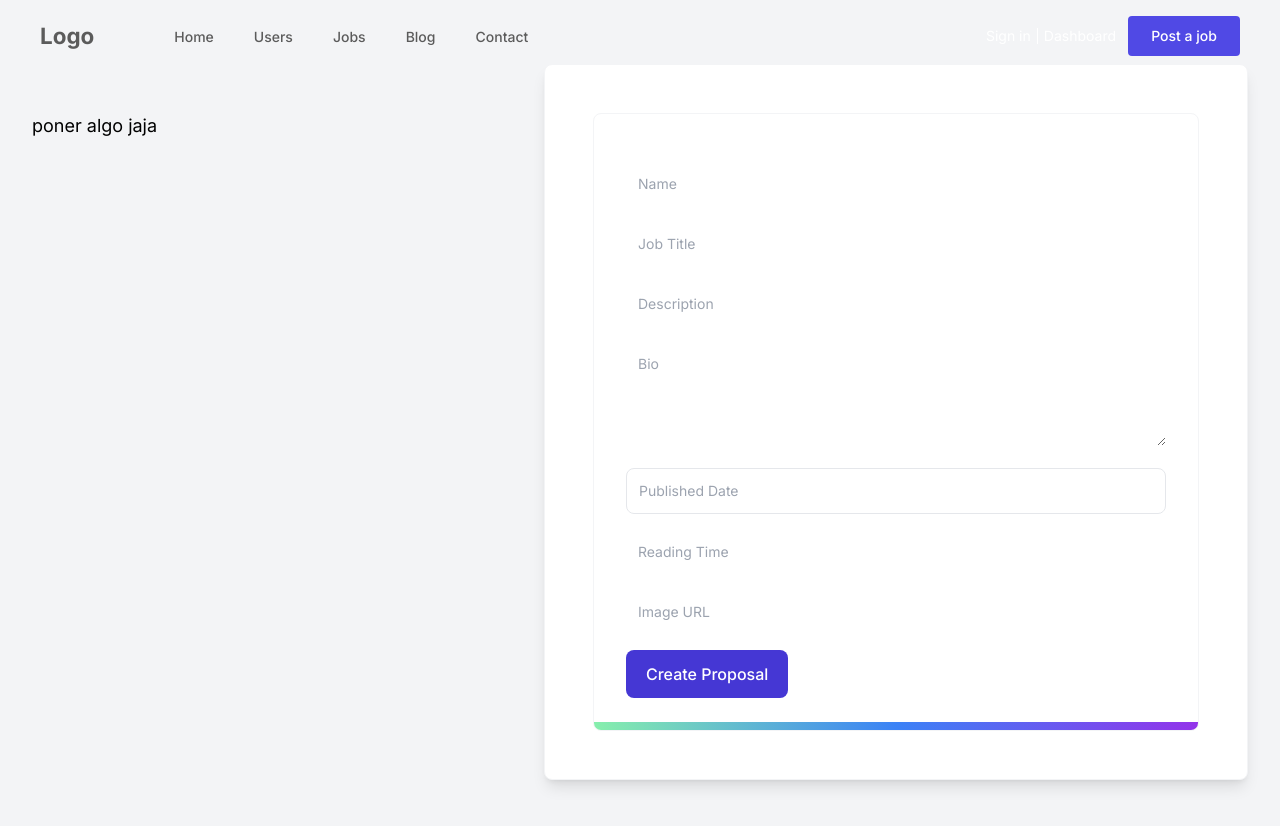
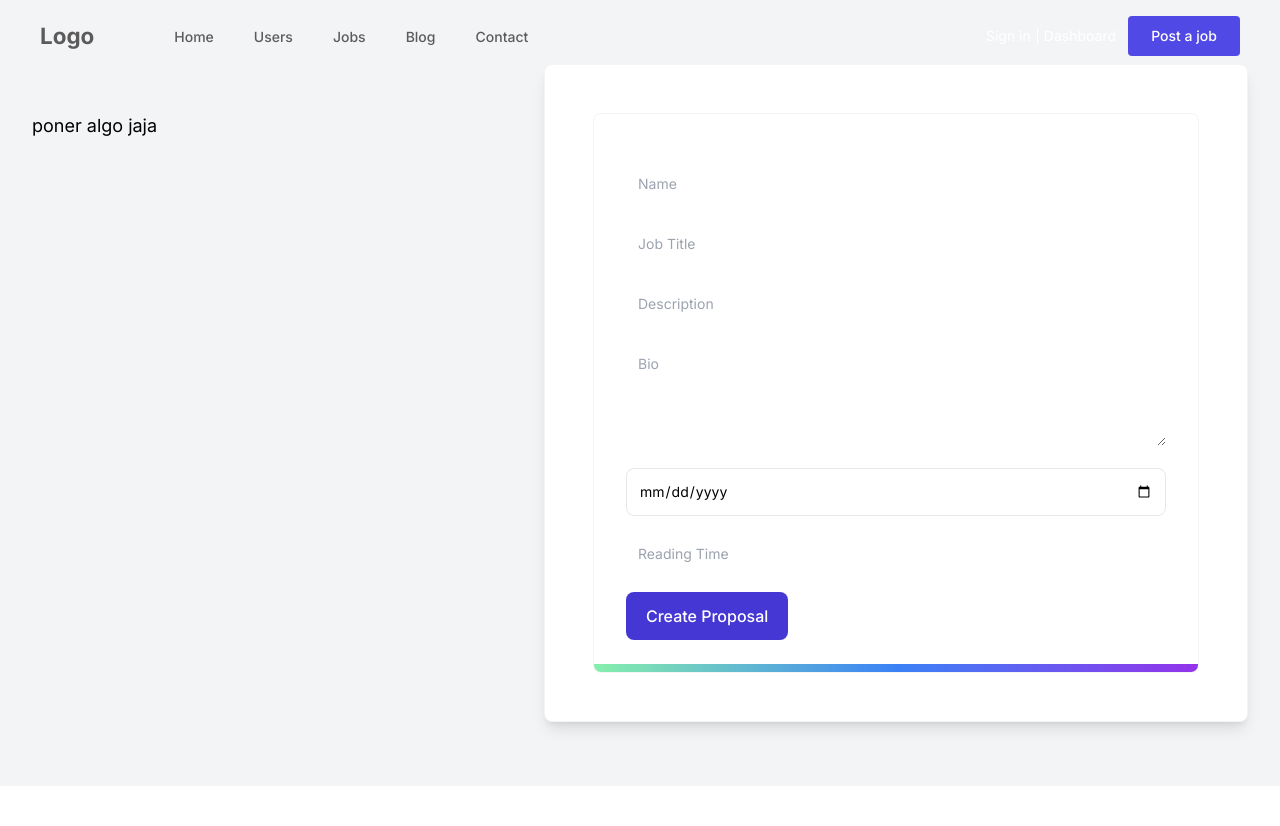
Before and after one commit to euphoricdesign/GoHire, a Next.js app: page /formJobs in a window 1280 px wide. Shown: the top 826 px of the page. After the commit the page ends 800 px from the top, so only its background shows below. Built offline with nearby package versions, Linux system fonts and the light colour scheme.

Commit message:
estructura de validacion realizada

```diff
--- a/package.json
+++ b/package.json
@@ -14,6 +14,7 @@
     "react": "^18",
     "react-alice-carousel": "^2.9.1",
     "react-dom": "^18",
+    "react-hook-form": "^7.51.5",
     "react-icons": "^5.2.1",
     "react-responsive-carousel": "^3.2.23",
     "react-router-dom": "^6.23.0",
--- a/src/components/FormJobs/FormJobs.tsx
+++ b/src/components/FormJobs/FormJobs.tsx
@@ -1,6 +1,8 @@
+// pages/formulario.tsx
 "use client"
 
-import React, { useState } from 'react';
+import React from 'react';
+import { useForm, SubmitHandler } from 'react-hook-form';
 
 interface FormData {
     name: string;
@@ -13,28 +15,10 @@ interface FormData {
 }
 
 const FormJobs: React.FC = () => {
+    const { register, handleSubmit, formState: { errors } } = useForm<FormData>();
 
-    const [formData, setFormData] = useState<FormData>({
-        name: '',
-        jobTitle: '',
-        description: '',
-        bio: '',
-        publishedDate: '',
-        readingTime: '',
-        imageUrl: ''
-    });
-
-    const handleChange = (e: React.ChangeEvent<HTMLInputElement | HTMLTextAreaElement>) => {
-        const { id, value } = e.target;
-        setFormData(prevData => ({
-            ...prevData,
-            [id]: value,
-        }));
-    };
-
-    const handleSubmit = (e: React.FormEvent) => {
-        e.preventDefault();
-        console.log(formData);
+    const onSubmit: SubmitHandler<FormData> = data => {
+        console.log(data);
         // Aquí se realizará el envío de datos a la API.
     };
 
@@ -50,7 +34,7 @@ const FormJobs: React.FC = () => {
                     <div className="rounded-lg border border-gray-100 bg-white p-8 shadow-lg lg:col-span-3 lg:p-12">
                         <div className="relative block overflow-hidden rounded-lg border border-gray-100 p-4 sm:p-6 lg:p-8">
                             <span className="absolute inset-x-0 bottom-0 h-2 bg-gradient-to-r from-green-300 via-blue-500 to-purple-600"></span>
-                            <form onSubmit={handleSubmit} className="space-y-4 mt-4">
+                            <form onSubmit={handleSubmit(onSubmit)} className="space-y-4 mt-4">
                                 <div>
                                     <label htmlFor="name"></label>
                                     <input
@@ -58,9 +42,9 @@ const FormJobs: React.FC = () => {
                                         placeholder="Name"
                                         type="text"
                                         id="name"
-                                        value={formData.name}
-                                        onChange={handleChange}
+                                        {...register("name", { required: "El nombre es obligatorio." })}
                                     />
+                                    {errors.name && <span>{errors.name.message}</span>}
                                 </div>
                                 <div>
                                     <label htmlFor="jobTitle"></label>
@@ -69,9 +53,9 @@ const FormJobs: React.FC = () => {
                                         placeholder="Job Title"
                                         type="text"
                                         id="jobTitle"
-                                        value={formData.jobTitle}
-                                        onChange={handleChange}
+                                        {...register("jobTitle", { required: "El título del trabajo es obligatorio." })}
                                     />
+                                    {errors.jobTitle && <span>{errors.jobTitle.message}</span>}
                                 </div>
                                 <div>
                                     <label htmlFor="description"></label>
@@ -80,9 +64,9 @@ const FormJobs: React.FC = () => {
                                         placeholder="Description"
                                         type="text"
                                         id="description"
-                                        value={formData.description}
-                                        onChange={handleChange}
+                                        {...register("description", { required: "La descripción es obligatoria." })}
                                     />
+                                    {errors.description && <span>{errors.description.message}</span>}
                                 </div>
                                 <div>
                                     <label htmlFor="bio"></label>
@@ -91,20 +75,20 @@ const FormJobs: React.FC = () => {
                                         placeholder="Bio"
                                         id="bio"
                                         rows={4}
-                                        value={formData.bio}
-                                        onChange={handleChange}
+                                        {...register("bio", { required: "La biografía es obligatoria." })}
                                     ></textarea>
+                                    {errors.bio && <span>{errors.bio.message}</span>}
                                 </div>
                                 <div>
                                     <label htmlFor="publishedDate"></label>
                                     <input
                                         className="w-full rounded-lg border border-gray-200 p-3 text-sm focus:border-custom-focus"
                                         placeholder="Published Date"
-                                        type="text"
+                                        type="date"
                                         id="publishedDate"
-                                        value={formData.publishedDate}
-                                        onChange={handleChange}
+                                        {...register("publishedDate", { required: "La fecha de publicación es obligatoria." })}
                                     />
+                                    {errors.publishedDate && <span>{errors.publishedDate.message}</span>}
                                 </div>
                                 <div>
                                     <label htmlFor="readingTime"></label>
@@ -113,28 +97,28 @@ const FormJobs: React.FC = () => {
                                         placeholder="Reading Time"
                                         type="text"
                                         id="readingTime"
-                                        value={formData.readingTime}
-                                        onChange={handleChange}
+                                        {...register("readingTime", { required: "El tiempo de lectura es obligatorio." })}
                                     />
+                                    {errors.readingTime && <span>{errors.readingTime.message}</span>}
                                 </div>
-                                <div>
+                                {/* <div>
                                     <label htmlFor="imageUrl"></label>
                                     <input
                                         className="w-full rounded-lg border-gray-200 p-3 text-sm"
                                         placeholder="Image URL"
                                         type="text"
                                         id="imageUrl"
-                                        value={formData.imageUrl}
-                                        onChange={handleChange}
+                                        {...register("imageUrl", { required: "La URL de la imagen es obligatoria." })}
                                     />
-                                </div>
+                                    {errors.imageUrl && <span>{errors.imageUrl.message}</span>}
+                                </div> */}
                                 <div className="mt-4">
                                     <button
                                         type="submit"
                                         className="inline-block w-full rounded-lg px-5 py-3 font-medium text-white sm:w-auto"
                                         style={{ backgroundColor: '#4537D4' }}
                                     >
-                                       Create Proposal
+                                        Create Proposal
                                     </button>
                                 </div>
                             </form>
```
Also changed, not shown: 1 other file (tests, documents, lock files or other folders).
